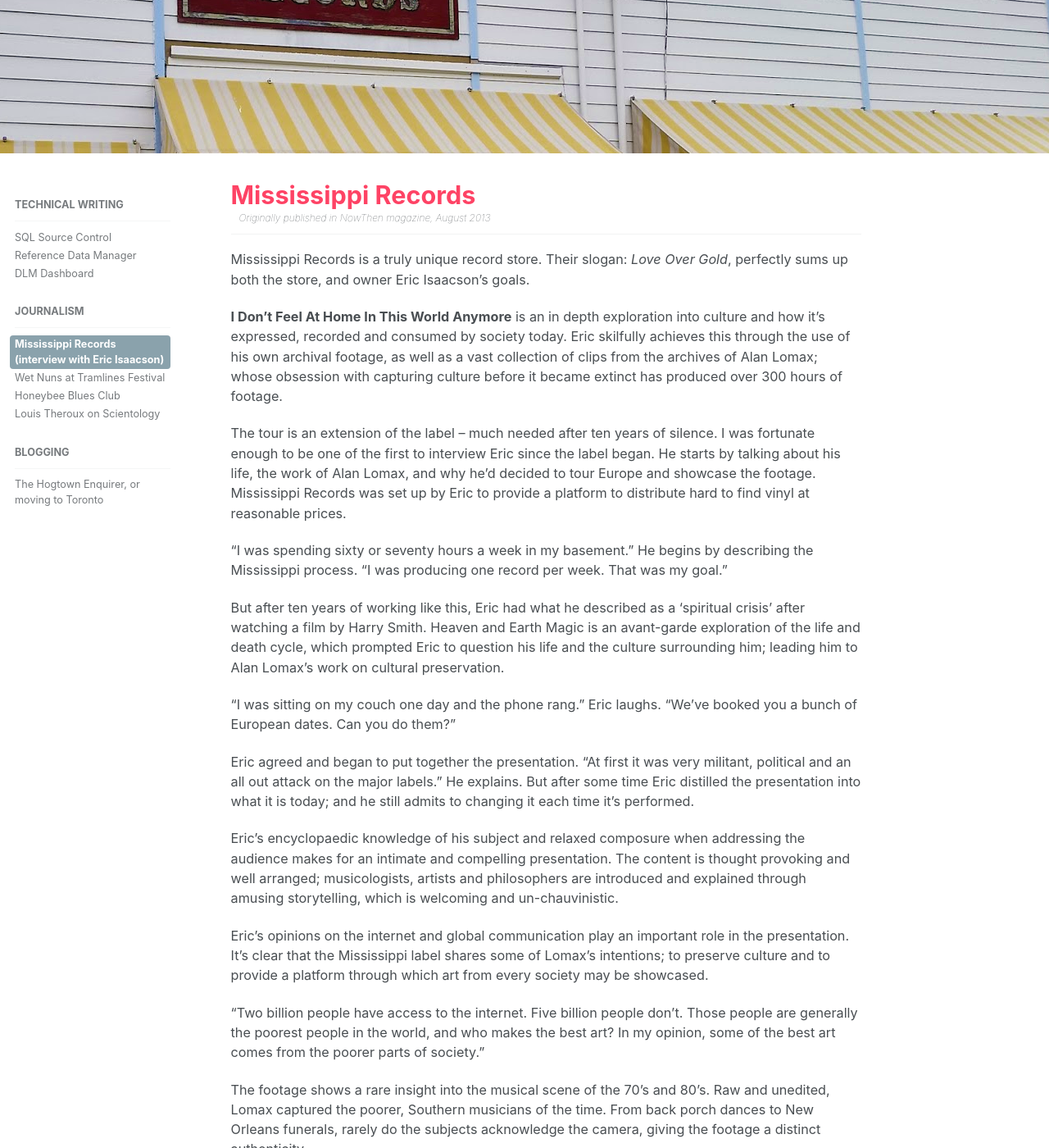
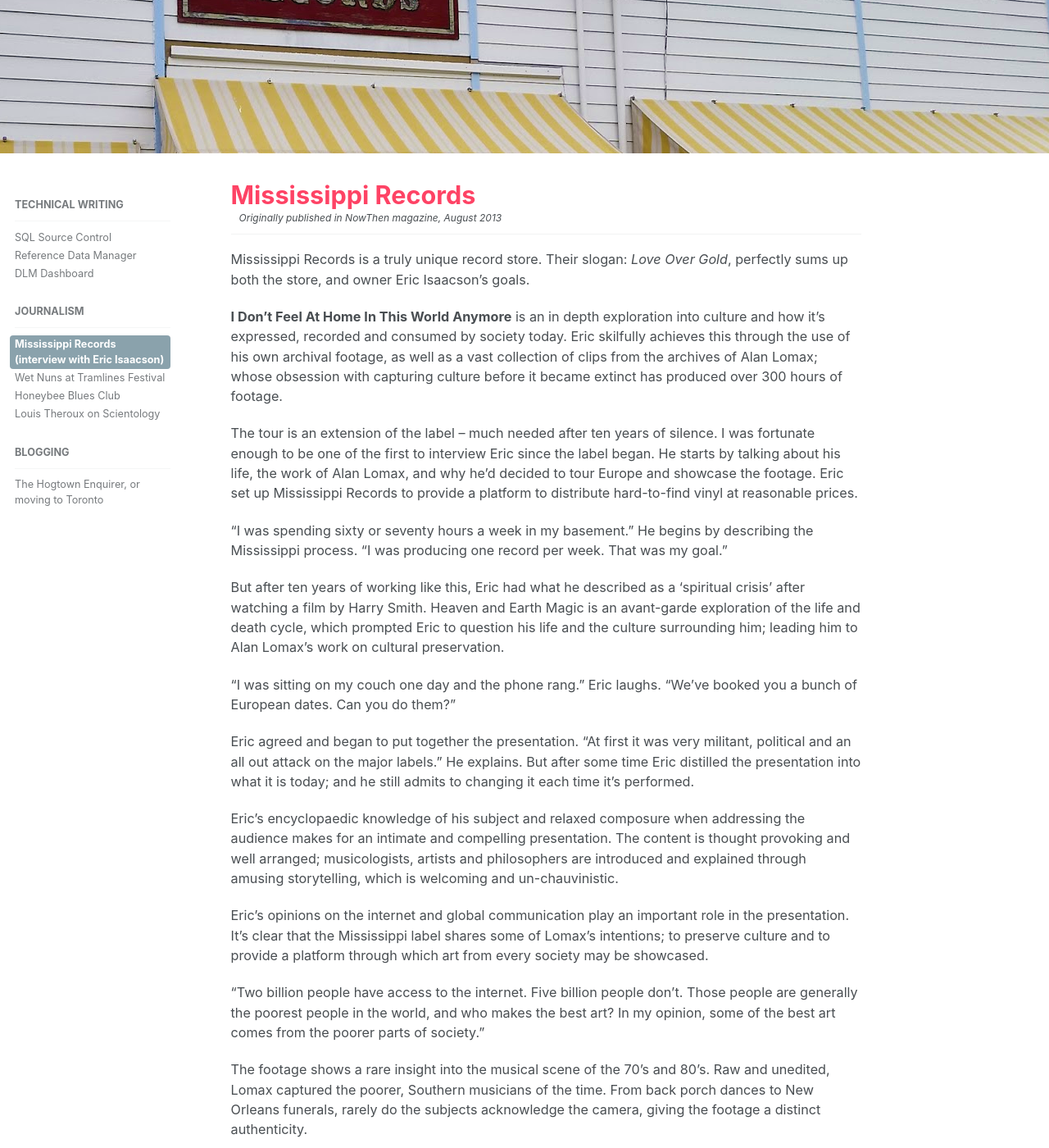
Before and after one commit to owenpriestley/owenpriestley.github.io, a Jekyll site: the page built from _portfolio/journalism/mississipi_records.md, in a window 1280 px wide and 1400 px high, scrolled down 273 px. Shown: the whole window at 82% size. Built offline with Jekyll 4.4.1, drawn with Linux system fonts in a browser that asks for light colours.

Commit message:
Fix more css + typo in mississippi

```diff
--- a/_portfolio/journalism/mississipi_records.md
+++ b/_portfolio/journalism/mississipi_records.md
@@ -16,7 +16,7 @@
 
 **I Don't Feel At Home In This World Anymore** is an in depth exploration into culture and how it's expressed, recorded and consumed by society today. Eric skilfully achieves this through the use of his own archival footage, as well as a vast collection of clips from the archives of Alan Lomax; whose obsession with capturing culture before it became extinct has produced over 300 hours of footage.
 
-The tour is an extension of the label – much needed after ten years of silence. I was fortunate enough to be one of the first to interview Eric since the label began. He starts by talking about his life, the work of Alan Lomax, and why he'd decided to tour Europe and showcase the footage. Mississippi Records was set up by Eric to provide a platform to distribute hard to find vinyl at reasonable prices.
+The tour is an extension of the label – much needed after ten years of silence. I was fortunate enough to be one of the first to interview Eric since the label began. He starts by talking about his life, the work of Alan Lomax, and why he'd decided to tour Europe and showcase the footage. Eric set up Mississippi Records to provide a platform to distribute hard-to-find vinyl at reasonable prices.
 
 "I was spending sixty or seventy hours a week in my basement." He begins by describing the Mississippi process. "I was producing one record per week. That was my goal."
 
--- a/assets/_scss/_base.scss
+++ b/assets/_scss/_base.scss
@@ -49,7 +49,7 @@
   margin-top: -10px !important;
   margin-bottom: -15px !important;
   font-size: 12px;
-  font-weight: lighter;
+  font-weight: 400;
   text-indent: 10px;
   font-style: italic;
 }
```
Also changed, not shown: assets/css/main.css.
